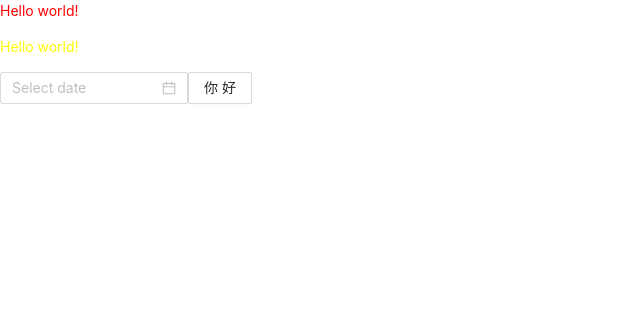
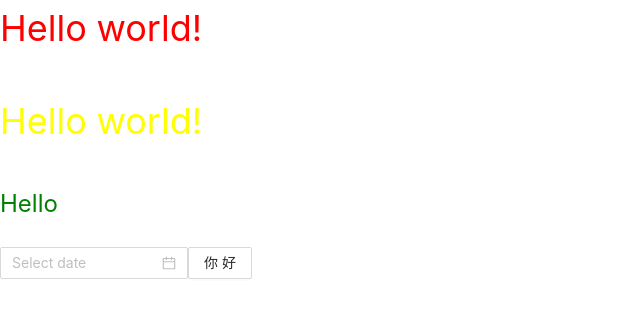
Before and after one commit to cbtpro/useful-person.com, a React app: page / in a window 1280 px wide. Shown: the top 318 px of the page, without its empty margins (0-640 px from the left). Built offline with nearby package versions, Linux system fonts and the light colour scheme; the HTML template or start-up script is replaced by a standard one.

Commit message:
添加@typesstyled-jsx支持

```diff
--- a/package.json
+++ b/package.json
@@ -37,10 +37,12 @@
     "@ant-design/icons": "^4.0.5",
     "@types/react": "^16.9.32",
     "@types/react-dom": "^16.9.6",
+    "@types/styled-jsx": "^2.2.8",
     "antd": "^4.1.0",
     "moment": "^2.24.0",
     "react": "^16.13.1",
     "react-dom": "^16.13.1",
+    "styled-jsx": "^3.2.5",
     "typescript": "^3.8.3"
   }
 }
--- a/src/App.scss
+++ b/src/App.scss
@@ -6,7 +6,7 @@
     // some other styles
     color:  red;
   }
-  &-sayWhat {
+  &-say-what {
     // more styles
     color: yellow;
   }
--- a/src/App.tsx
+++ b/src/App.tsx
@@ -1,13 +1,26 @@
 import React from 'react'
 import { Button, DatePicker } from 'antd'
+import B from './B'
+
 import './App.scss'
+
+const helloStyle = { color: 'red' }
+interface A<T> {
+  result: T
+}
 
 const App = () => {
   return <div>
-    <p style={{ color: 'red' }}>Hello world!</p>
-    <p className="some-class-sayWhat">Hello world!</p>
+    <p style={helloStyle}>Hello world!</p>
+    <p className="some-class-say-what">Hello world!</p>
+    <B />
     <DatePicker />
     <Button>你好</Button>
+    <style jsx>{`
+      p {
+        font-size: 36px;
+      }
+    `}</style>
   </div>
 }
 
--- /dev/null
+++ b/src/B.tsx
@@ -0,0 +1,15 @@
+import React from "react"
+
+const B = () => {
+  return <div>
+    <p>Hello</p>
+    <style jsx>{`
+      p {
+        color: green;
+        font-size: 24px;
+      }
+    `}</style>
+  </div>
+}
+
+export default B
--- a/tsconfig.json
+++ b/tsconfig.json
@@ -1,6 +1,5 @@
 {
   "compilerOptions": {
-    "jsx": "react",
     /* Basic Options */
     // "incremental": true,                   /* Enable incremental compilation */
     "target": "es5",                          /* Specify ECMAScript target version: 'ES3' (default), 'ES5', 'ES2015', 'ES2016', 'ES2017', 'ES2018', 'ES2019' or 'ESNEXT'. */
@@ -8,7 +7,7 @@
     // "lib": [],                             /* Specify library files to be included in the compilation. */
     // "allowJs": true,                       /* Allow javascript files to be compiled. */
     // "checkJs": true,                       /* Report errors in .js files. */
-    // "jsx": "preserve",                     /* Specify JSX code generation: 'preserve', 'react-native', or 'react'. */
+    "jsx": "react",                     /* Specify JSX code generation: 'preserve', 'react-native', or 'react'. */
     // "declaration": true,                   /* Generates corresponding '.d.ts' file. */
     // "declarationMap": true,                /* Generates a sourcemap for each corresponding '.d.ts' file. */
     // "sourceMap": true,                     /* Generates corresponding '.map' file. */
```
Also changed, not shown: .babelrc, 4 other files (tests, documents, lock files or other folders).
